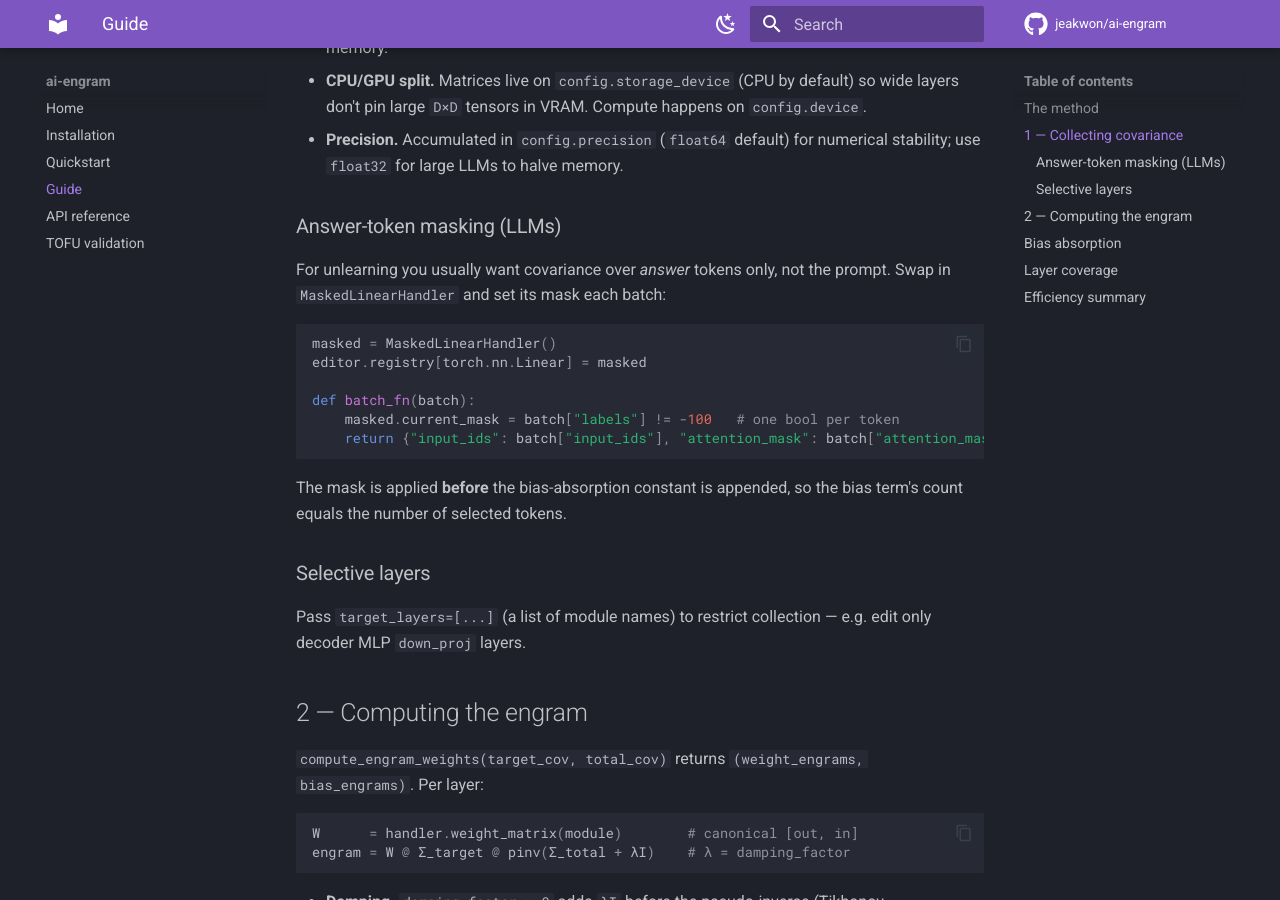
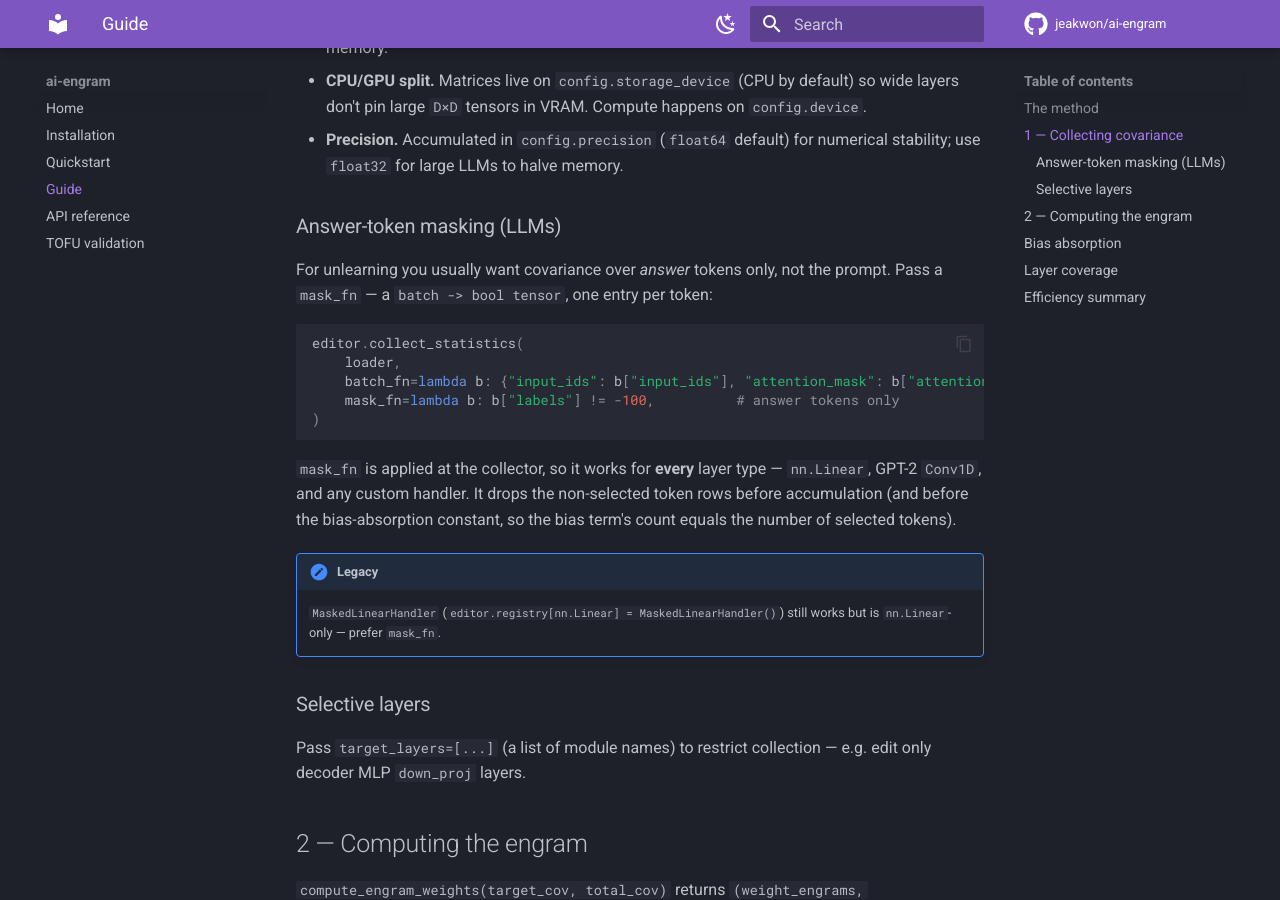
Before and after one commit to jeakwon/ai-engram, an MkDocs documentation site: the page built from docs/guide.md, in a window 1280 px wide and 900 px high, scrolled down 855 px. Built offline with MkDocs 1.6.1 and Material for MkDocs 9.7.7, drawn with Linux system fonts in a browser that asks for light colours; comment, search, counter and statistics services are not loaded.

Commit message:
feat: generic mask_fn for answer-token masking (any layer type)
Move answer-token masking from MaskedLinearHandler (nn.Linear-only) into the
collector: collect_statistics(..., mask_fn=batch -> bool tensor) restricts the
covariance to selected tokens for every layer type — including GPT-2 Conv1D,
which MaskedLinearHandler could not handle.

- collectors: CovarianceCollector.current_mask, applied per layer (+ shape guard)
- editor: collect_statistics(mask_fn=...)
- MaskedLinearHandler kept for backwards compatibility (legacy, nn.Linear-only)
- test: T7 verifies mask_fn on nn.Linear and GPT-2 Conv1D (captured-input check)
- docs: README / guide / quickstart use mask_fn

Co-Authored-By: Claude Opus 4.8 (1M context) <noreply@anthropic.com>

````diff
--- a/docs/guide.md
+++ b/docs/guide.md
@@ -43,19 +43,24 @@ cov[name] += x.mT @ x      # D×D, on config.storage_device
 ### Answer-token masking (LLMs)
 
 For unlearning you usually want covariance over *answer* tokens only, not the
-prompt. Swap in `MaskedLinearHandler` and set its mask each batch:
+prompt. Pass a `mask_fn` — a `batch -> bool tensor`, one entry per token:
 
 ```python
-masked = MaskedLinearHandler()
-editor.registry[torch.nn.Linear] = masked
-
-def batch_fn(batch):
-    masked.current_mask = batch["labels"] != -100   # one bool per token
-    return {"input_ids": batch["input_ids"], "attention_mask": batch["attention_mask"]}
+editor.collect_statistics(
+    loader,
+    batch_fn=lambda b: {"input_ids": b["input_ids"], "attention_mask": b["attention_mask"]},
+    mask_fn=lambda b: b["labels"] != -100,          # answer tokens only
+)
 ```
 
-The mask is applied **before** the bias-absorption constant is appended, so the
-bias term's count equals the number of selected tokens.
+`mask_fn` is applied at the collector, so it works for **every** layer type —
+`nn.Linear`, GPT-2 `Conv1D`, and any custom handler. It drops the non-selected
+token rows before accumulation (and before the bias-absorption constant, so the
+bias term's count equals the number of selected tokens).
+
+!!! note "Legacy"
+    `MaskedLinearHandler` (`editor.registry[nn.Linear] = MaskedLinearHandler()`)
+    still works but is `nn.Linear`-only — prefer `mask_fn`.
 
 ### Selective layers
 
````
Also changed, not shown: README.md (+5 -8 lines), docs/quickstart.md (+5 -9 lines), 3 other files.
